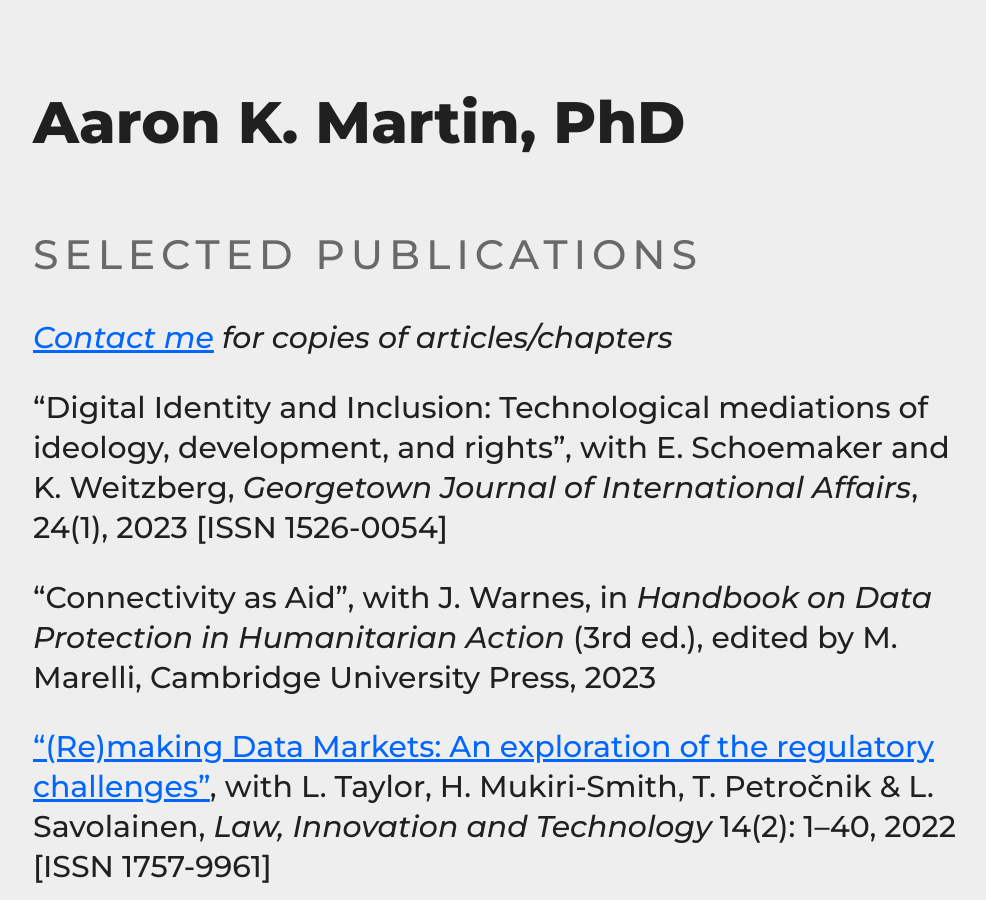
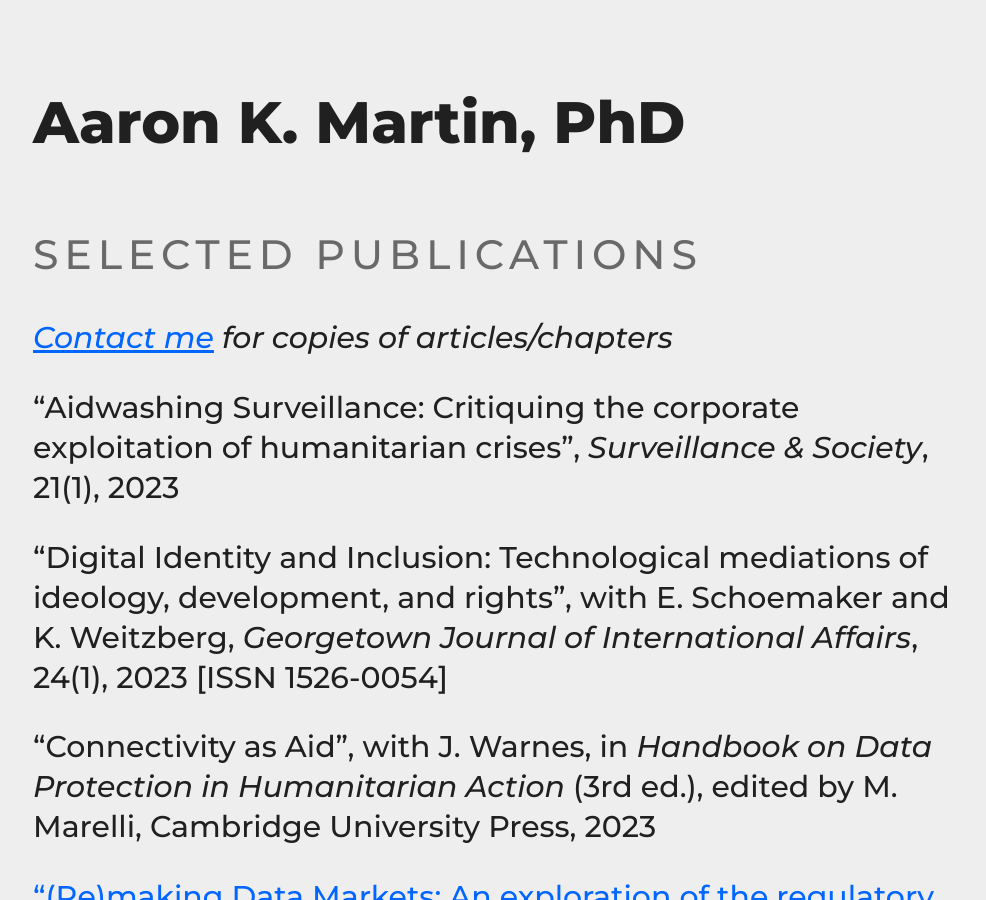
Before and after one commit to haroonalrasheed/641a, a Jekyll site: the page built from selected-publications/index.md, in a window 1280 px wide and 900 px high. Shown: the whole window, without its empty margins (131-1117 px from the left). Built offline with Jekyll 4.4.1, drawn with Linux system fonts in a browser that asks for light colours.

Commit message:
Update index.md

```diff
--- a/selected-publications/index.md
+++ b/selected-publications/index.md
@@ -5,6 +5,8 @@ title: Selected Publications
 
 ## Selected Publications
 _[Contact me](mailto:a.k.martin@uvt.nl) for copies of articles/chapters_
+
+"Aidwashing Surveillance: Critiquing the corporate exploitation of humanitarian crises", _Surveillance & Society_, 21(1), 2023
 
 "Digital Identity and Inclusion: Technological mediations of ideology, development, and rights", with E. Schoemaker and K. Weitzberg, _Georgetown Journal of International Affairs_, 24(1), 2023 [ISSN 1526-0054]
 
```
